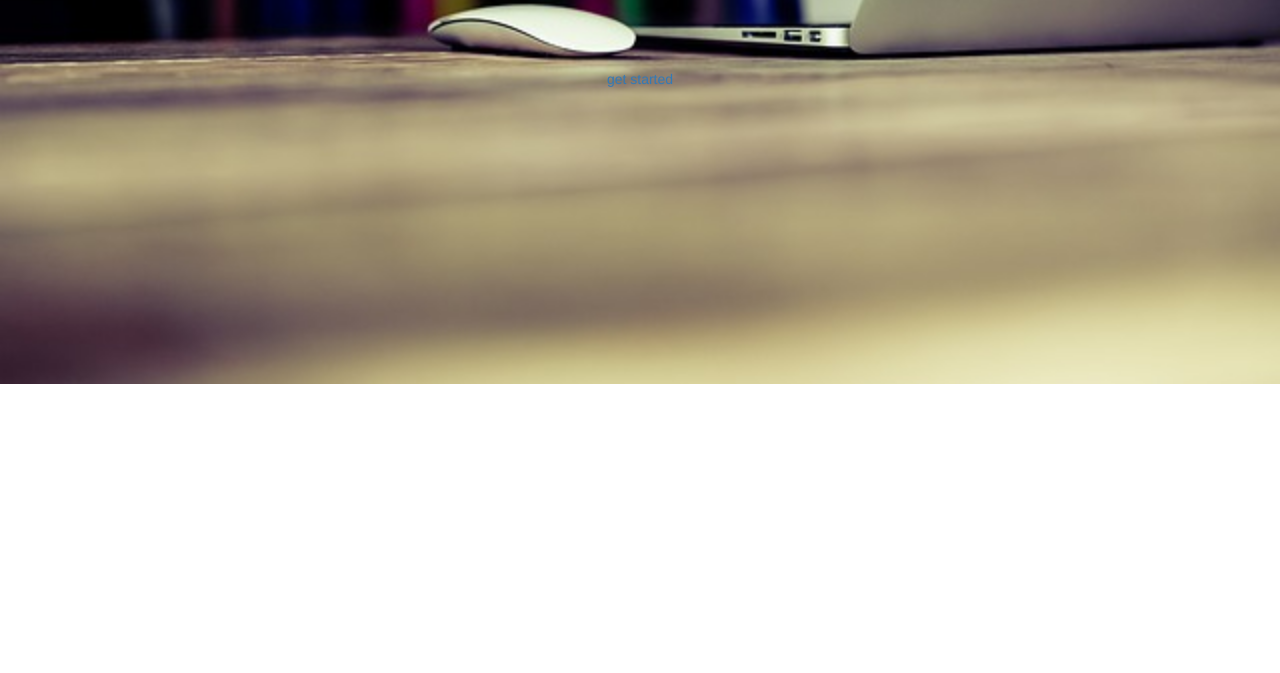
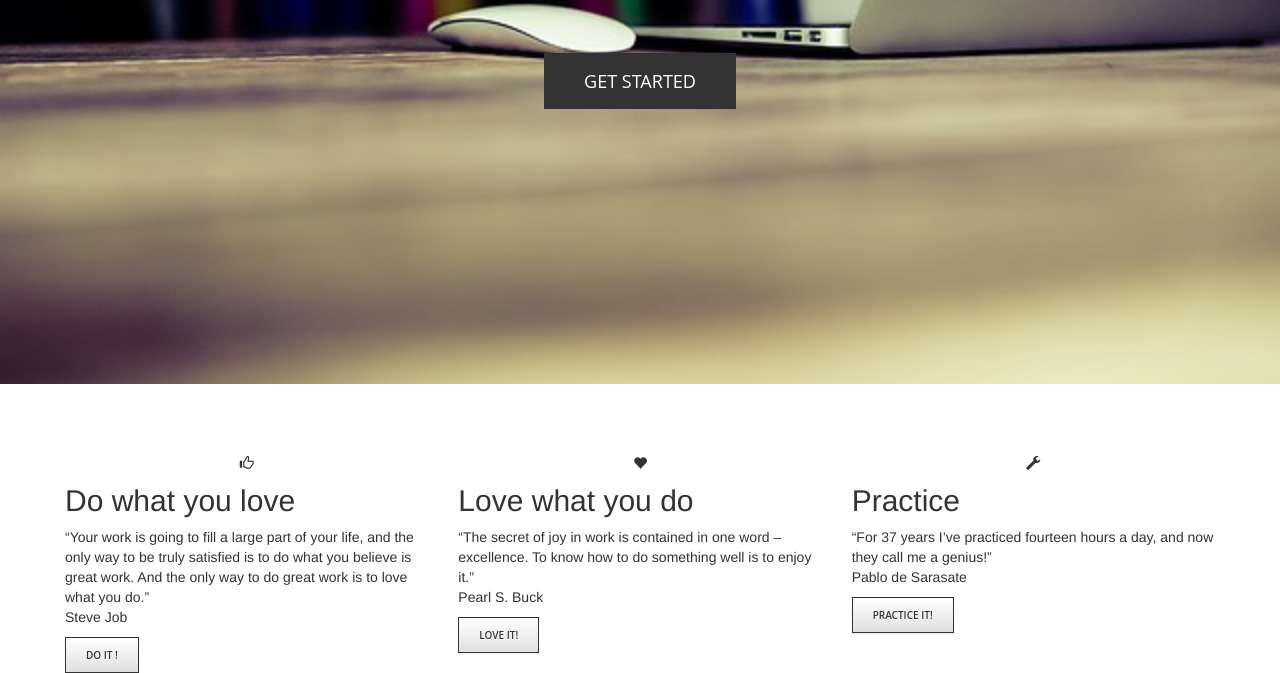
Before and after one commit to carquet/letsworkpage, a plain HTML site: page index.html in a window 1280 px wide. Shown: the part 376-1049 px from the top of the page. Before the commit the page ends 800 px from the top, so only its background shows below. Drawn offline with nearby package versions, Linux system fonts and the light colour scheme.

Commit message:
set the supporting box text, icon and button

```diff
--- a/index.html
+++ b/index.html
@@ -3,7 +3,11 @@
 <head>
 	<meta charset="UTF-8">
 	<title>index page</title>
-	<link rel="stylesheet" href="https://maxcdn.bootstrapcdn.com/bootstrap/3.3.7/css/bootstrap.min.css" integrity="sha384-BVYiiSIFeK1dGmJRAkycuHAHRg32OmUcww7on3RYdg4Va+PmSTsz/K68vbdEjh4u" crossorigin="anonymous">
+	<!-- Latest compiled and minified CSS -->
+<link rel="stylesheet" href="https://maxcdn.bootstrapcdn.com/bootstrap/3.3.7/css/bootstrap.min.css" integrity="sha384-BVYiiSIFeK1dGmJRAkycuHAHRg32OmUcww7on3RYdg4Va+PmSTsz/K68vbdEjh4u" crossorigin="anonymous">
+
+<!-- Optional theme -->
+<link rel="stylesheet" href="https://maxcdn.bootstrapcdn.com/bootstrap/3.3.7/css/bootstrap-theme.min.css" integrity="sha384-rHyoN1iRsVXV4nD0JutlnGaslCJuC7uwjduW9SVrLvRYooPp2bWYgmgJQIXwl/Sp" crossorigin="anonymous">
 	<link rel="stylesheet" href="style.css">
 </head>
 <body>
@@ -17,7 +21,7 @@
 			</ul>
 		</div>
 	</div>
-
+<!-- here is the part that introduce the feel of your website -->
 	<div class="jumbotron">
 		<div class="container">
 			<div class="main">
@@ -27,5 +31,34 @@
 		</div>
 	</div>
 
+<!--part where you can surf around the web and learn a bit more -->
+	<div class="supporting">
+		<div class="container">
+			<div class="row">
+			  	<div class="col-md-4">
+			  		<div class="icon"><div class="glyphicon glyphicon-thumbs-up"></div></div>
+						<h2>Do what you love</h2>
+						<q>Your work is going to fill a large part of your life, and the only way to be truly satisfied is to do what you believe is great work. And the only way to do great work is to love what you do.</q>
+						<p>Steve Job</p>
+						<a href="#" class="btn-default">Do it !</a>
+				</div>
+			  	<div class="col-md-4">
+			  		<div class="icon"><div class="glyphicon glyphicon-heart"></div></div>
+						<h2>Love what you do</h2>
+						<q>The secret of joy in work is contained in one word – excellence. To know how to do something well is to enjoy it.</q>
+						<p>Pearl S. Buck</p>
+						<a href="#" class="btn-default">Love it!</a>
+				</div>
+			  	<div class="col-md-4">
+			  		<div class="icon"><div class="glyphicon glyphicon-wrench"></div></div>
+						<h2>Practice</h2>
+						<q>For 37 years I’ve practiced fourteen hours a day, and now they call me a genius!</q>
+						<p>Pablo de Sarasate</p>
+						<a href="#" class="btn-default">Practice it!</a>
+				</div>
+			</div>
+		</div>
+	</div>
+
 </body>
 </html>
--- a/style.css
+++ b/style.css
@@ -50,3 +50,32 @@ html, body {
 	margin-bottom: 80px;
 	text-transform: uppercase;
 }
+
+.btn-main {
+	background-color: #333;
+	color: #fff;
+	font-family: 'Open sans', sans-serif;
+	font-size: 18px;
+	text-decoration: none;
+	padding: 16px 40px;
+	text-transform: uppercase;
+}
+.icon {
+	height: 50px;
+	width: 50px;
+	margin:auto;
+	text-align: center;
+	line-height: 100px;
+}
+
+.btn-default {
+	border: 1px solid #333;
+	background-color: #fff;
+	font-family: 'Open sans', sans-serif;
+	font-weight: 600;
+	font-size: 10px;
+	text-transform: uppercase;
+	text-decoration: none;
+	padding: 10px 20px;
+	display: inline-block;
+}
```
